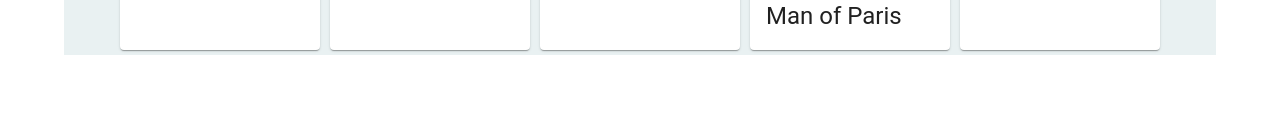
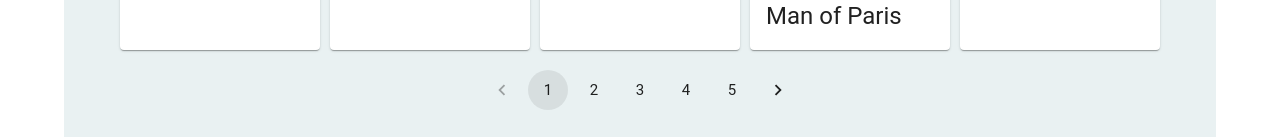
Before and after one commit to imrevari/movie-night, a React (Create React App) app: page / in a window 1280 px wide. Shown: the part 1571-1708 px from the top of the page. Before the commit the page ends 1626 px from the top, so only its background shows below. Built offline with nearby package versions, Linux system fonts and the light colour scheme.

Commit message:
paginator added

```diff
--- a/src/components/movieSearch/MovieSearch.tsx
+++ b/src/components/movieSearch/MovieSearch.tsx
@@ -1,9 +1,10 @@
-import { Box, Container } from "@mui/material";
+import { Box, Container, Pagination } from "@mui/material";
 import { FC } from "react";
 import SearchBar from "./SearchBar";
 import MovieTile from "./MovieTile";
 
 import movie from '../../server/movies.json'
+import Paginator from "./Paginator";
 
 
 
@@ -15,14 +16,13 @@ const MovieSearch: FC<any> = () => {
         <Container >
             <SearchBar />
             <br></br>
-            <Box sx={{backgroundColor: '#e9f1f2', display: 'flex', flexWrap: 'wrap'}}>
+            <Box sx={{backgroundColor: '#e9f1f2', display: 'flex', flexWrap: 'wrap', alignItems: 'center', justifyContent: 'center'}}>
                 <h3>test</h3>
 
                 <Box sx={{ display: 'flex', flexWrap: 'wrap', alignItems: 'center', justifyContent: 'center'}}>
                     {movies.map( (movie) => <MovieTile movie={movie}/>)}
                 </Box>
-
-
+                <Paginator pages={5} setPage={(p: any) => console.log(p)}/>
             </Box>
         </Container>
     )
--- /dev/null
+++ b/src/components/movieSearch/Paginator.tsx
@@ -0,0 +1,29 @@
+import { Pagination } from "@mui/material";
+import { FC, useState } from "react";
+
+
+
+const Paginator: FC<any> = ({pages, setPage}) => {
+
+    const [curentPage, setCurrentPage] = useState<number>(1)
+
+    const changePage =(newPage: number) => {
+        setCurrentPage(newPage)
+        setPage(newPage)
+    }
+
+    return(
+        <Pagination
+        count={pages}
+        sx={{ margin: '15px 0 30px 0'}}
+        page={curentPage}
+        onChange={(_, page) => changePage(page)}
+        size="large"/>
+    )
+
+
+}
+
+Paginator.displayName = 'Paginator';
+
+export default Paginator;
```
